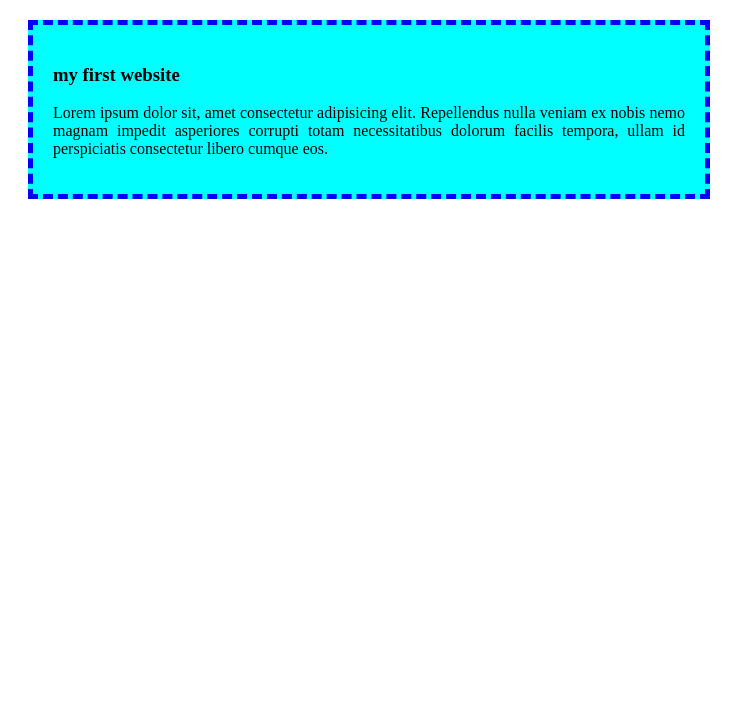
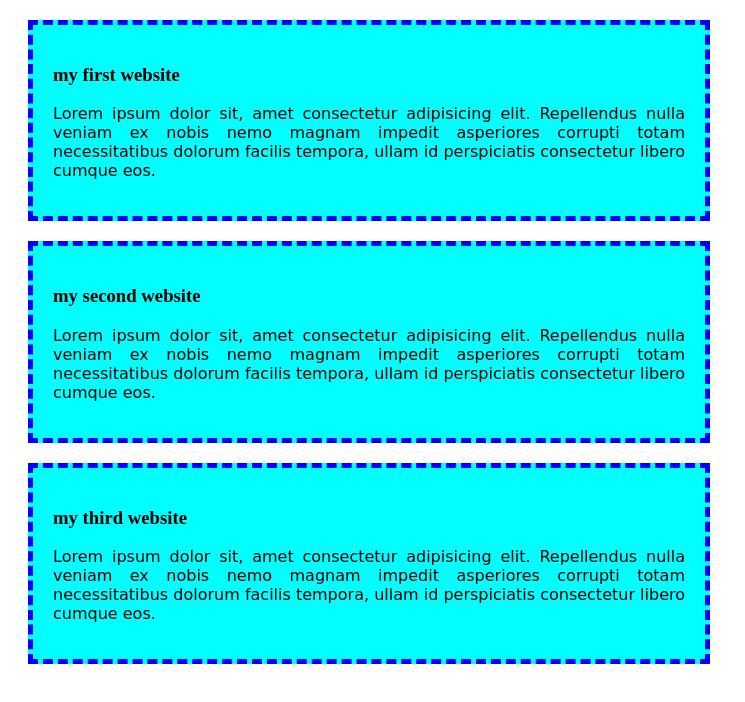
Before and after one commit to Israt-Jahan-Sujana/my-simple-website, a plain HTML site: page index.html in a window 1280 px wide. Shown: the whole page, without its empty margins (0-745 px from the left). Drawn offline with Linux system fonts and the light colour scheme.

Commit message:
added 2 blogs

```diff
--- a/index.html
+++ b/index.html
@@ -7,9 +7,18 @@
     <link rel="stylesheet" href="styles/blog.css">
 </head>
 <body>
+
     <div>
         <h3>my first website</h3>
         <p>Lorem ipsum dolor sit, amet consectetur adipisicing elit. Repellendus nulla veniam ex nobis nemo magnam impedit asperiores corrupti totam necessitatibus dolorum facilis tempora, ullam id perspiciatis consectetur libero cumque eos.</p>
     </div>
+    <div>
+        <h3>my second website</h3>
+        <p>Lorem ipsum dolor sit, amet consectetur adipisicing elit. Repellendus nulla veniam ex nobis nemo magnam impedit asperiores corrupti totam necessitatibus dolorum facilis tempora, ullam id perspiciatis consectetur libero cumque eos.</p>
+    </div>
+    <div>
+        <h3>my third website</h3>
+        <p>Lorem ipsum dolor sit, amet consectetur adipisicing elit. Repellendus nulla veniam ex nobis nemo magnam impedit asperiores corrupti totam necessitatibus dolorum facilis tempora, ullam id perspiciatis consectetur libero cumque eos.</p>
+    </div>
 </body>
 </html>
--- a/styles/blog.css
+++ b/styles/blog.css
@@ -8,3 +8,6 @@ div{
     padding: 20px;
     text-align: justify;
 }
+p{
+    font-family: cursive;
+}
```
